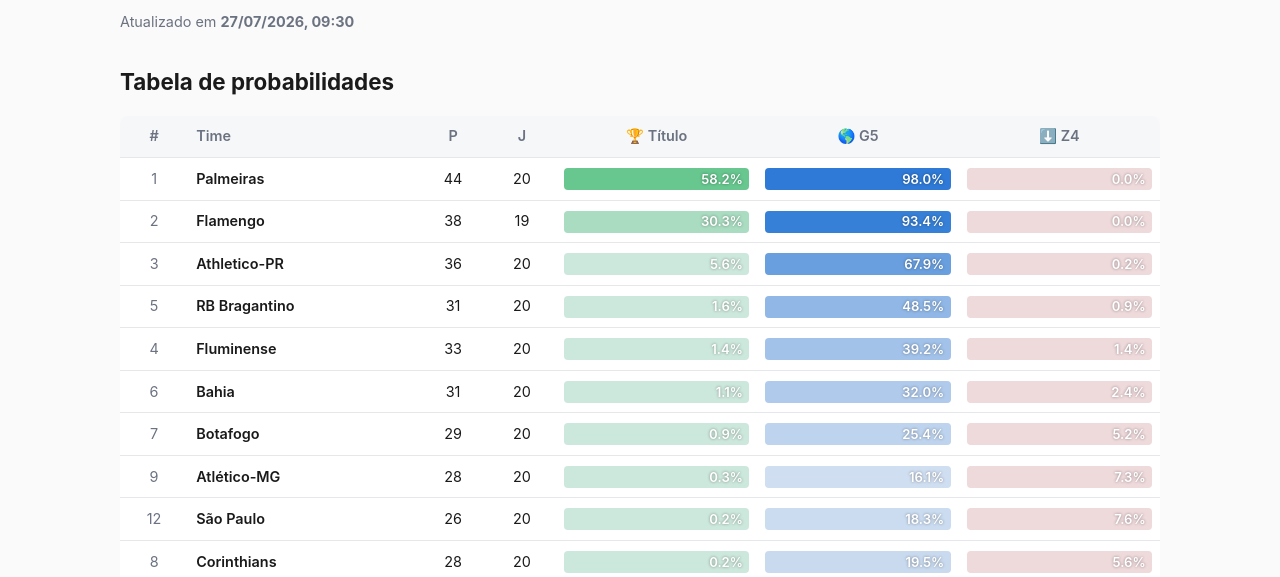
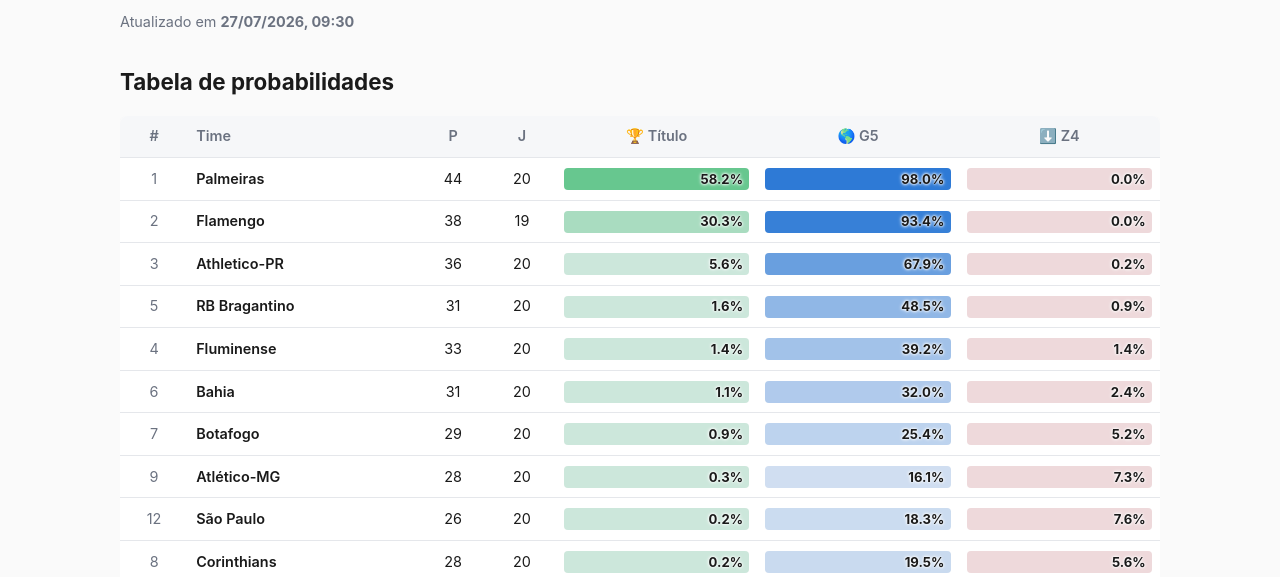
Before and after one commit to fdoped/brasilsim, an Astro site: page / in a window 1280 px wide. Shown: the part 223-800 px from the top of the page. Built offline with nearby package versions, Linux system fonts and the light colour scheme; Astro itself is replaced by a stand-in of ours.

Commit message:
melhora legibilidade dos numeros na tabela

```diff
--- a/src/pages/index.astro
+++ b/src/pages/index.astro
@@ -160,8 +160,8 @@ function corProvavel(p: string): string {
   }
   .valor {
     position: relative; z-index: 1; font-size: 0.82rem;
-    font-weight: 600; color: #fff;
-    text-shadow: 0 0 3px rgba(0,0,0,0.4);
+    font-weight: 700; color: #1a1a1a;
+    text-shadow: 0 0 2px #fff, 0 0 3px #fff, 0 0 4px #fff;
   }
 
   /* Ajusta largura da barra pelo valor. Como CSS puro não faz isso via data-attr
```
